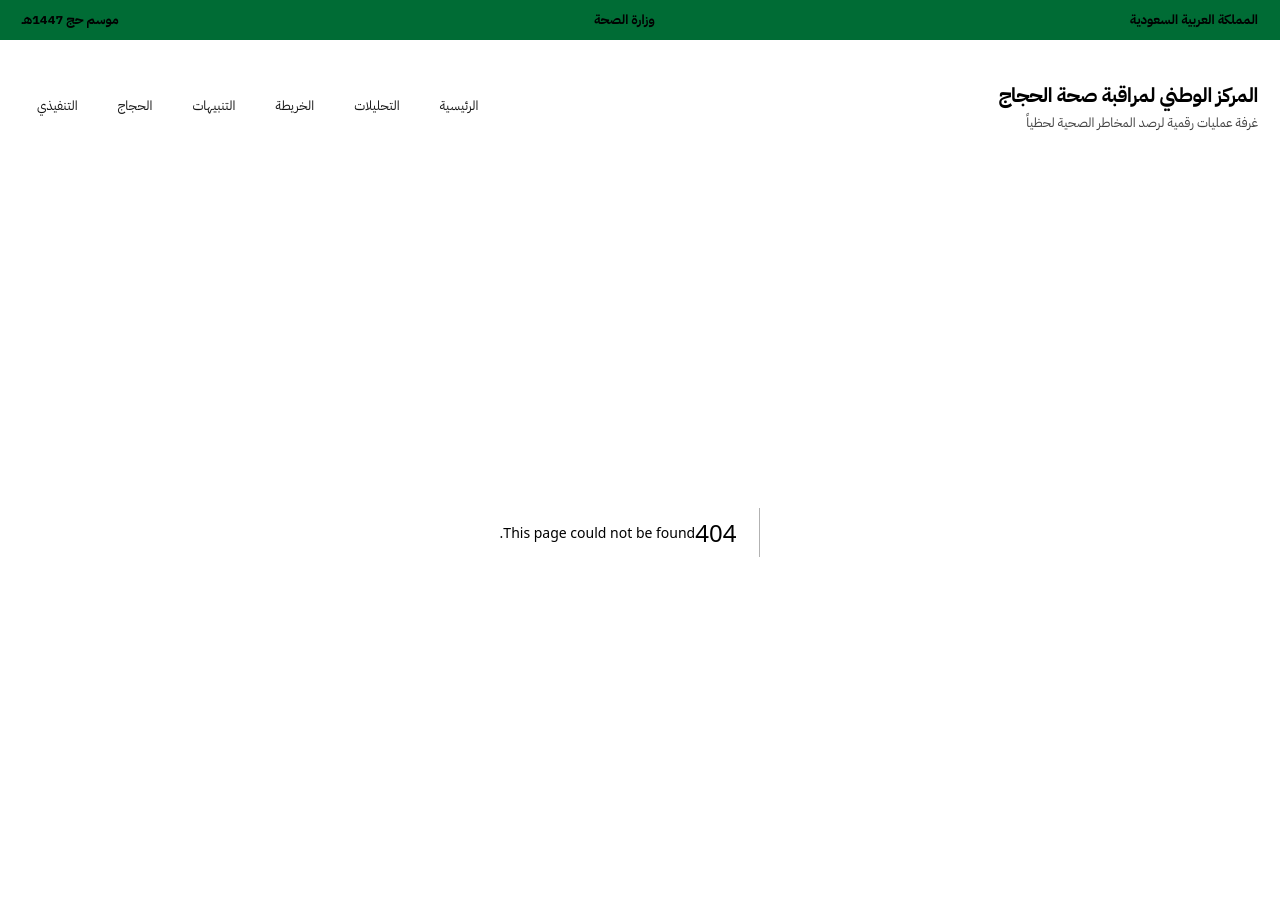
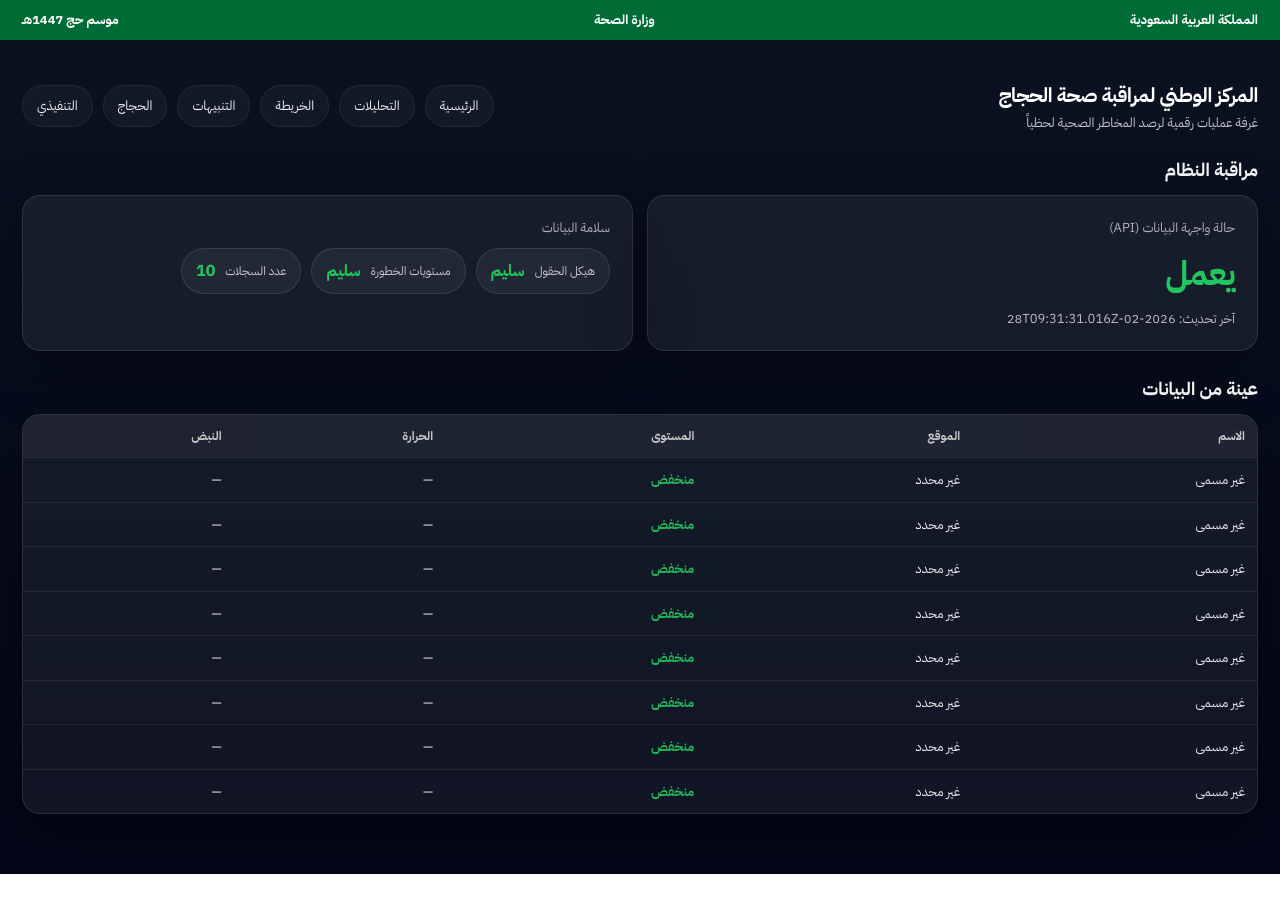
Before and after one commit to jkg9rmd8td-blip/hajj-health-monitoring, a Next.js app: page /system in a window 1280 px wide. Before the commit this address had no page. Shown: the top 912 px of the page. After the commit the page ends 874 px from the top, so only its background shows below. Built offline with nearby package versions, Linux system fonts and the light colour scheme.

Commit message:
Create page.js

```diff
--- /dev/null
+++ b/app/system/page.js
@@ -0,0 +1,118 @@
+"use client"
+
+import { useEffect, useMemo, useState } from "react"
+
+export default function النظام() {
+  const [data, setData] = useState([])
+  const [err, setErr] = useState(null)
+  const [ts, setTs] = useState(null)
+
+  useEffect(() => {
+    fetch("/api/pilgrims")
+      .then(r => r.json())
+      .then((j) => {
+        setData(j)
+        setTs(new Date().toISOString())
+        setErr(null)
+      })
+      .catch((e) => setErr("تعذر الاتصال بواجهة البيانات"))
+  }, [])
+
+  const health = useMemo(() => {
+    const total = data.length
+    const hasFields = total
+      ? ["name", "location", "risk"].every(k => k in data[0])
+      : false
+
+    const risksOk = total
+      ? data.every(p => ["critical", "medium", "low"].includes(p.risk))
+      : true
+
+    return {
+      api: err ? "متوقف" : "يعمل",
+      total,
+      schema: hasFields ? "سليم" : "غير مكتمل",
+      risks: risksOk ? "سليم" : "غير متوافق",
+      ts
+    }
+  }, [data, err, ts])
+
+  return (
+    <main>
+      <div className="sectionTitle">مراقبة النظام</div>
+
+      <div className="grid2">
+        <div className="card">
+          <div className="kpiLabel">حالة واجهة البيانات (API)</div>
+          <div className={"kpiValue " + (health.api === "يعمل" ? "green" : "red")}>{health.api}</div>
+          <div style={{ marginTop: 10, opacity: .7, fontSize: 13 }}>
+            آخر تحديث: {health.ts ?? "—"}
+          </div>
+        </div>
+
+        <div className="card">
+          <div className="kpiLabel">سلامة البيانات</div>
+          <div style={{ display: "flex", gap: 10, flexWrap: "wrap", marginTop: 6 }}>
+            <Pill tone={health.schema === "سليم" ? "green" : "amber"} label="هيكل الحقول" value={health.schema} />
+            <Pill tone={health.risks === "سليم" ? "green" : "amber"} label="مستويات الخطورة" value={health.risks} />
+            <Pill tone="green" label="عدد السجلات" value={health.total} />
+          </div>
+        </div>
+      </div>
+
+      <div className="sectionTitle">عينة من البيانات</div>
+      <div className="card" style={{ padding: 0 }}>
+        <table className="table">
+          <thead>
+            <tr>
+              <th>الاسم</th>
+              <th>الموقع</th>
+              <th>المستوى</th>
+              <th>الحرارة</th>
+              <th>النبض</th>
+            </tr>
+          </thead>
+          <tbody>
+            {data.slice(0, 8).map((p, i) => (
+              <tr key={i}>
+                <td>{p.name ?? "—"}</td>
+                <td>{p.location ?? "—"}</td>
+                <td style={{ fontWeight: 900 }} className={p.risk === "critical" ? "red" : p.risk === "medium" ? "amber" : "green"}>
+                  {p.risk === "critical" ? "حرج" : p.risk === "medium" ? "متوسط" : "منخفض"}
+                </td>
+                <td>{p.temperature ?? "—"}</td>
+                <td>{p.heartRate ?? "—"}</td>
+              </tr>
+            ))}
+
+            {data.length === 0 && (
+              <tr>
+                <td colSpan={5} style={{ textAlign: "center", opacity: .6, padding: 18 }}>
+                  لا توجد بيانات للعرض. تحقق من data.json
+                </td>
+              </tr>
+            )}
+          </tbody>
+        </table>
+      </div>
+    </main>
+  )
+}
+
+function Pill({ tone, label, value }) {
+  const cl = tone === "red" ? "red" : tone === "amber" ? "amber" : "green"
+  return (
+    <div style={{
+      background: "rgba(255,255,255,.05)",
+      border: "1px solid rgba(255,255,255,.10)",
+      padding: "10px 14px",
+      borderRadius: 999,
+      display: "flex",
+      gap: 10,
+      alignItems: "center"
+    }}>
+      <span style={{ opacity: .75, fontSize: 12 }}>{label}</span>
+      <span className={cl} style={{ fontWeight: 900 }}>{value}</span>
+    </div>
+  )
+}
```
